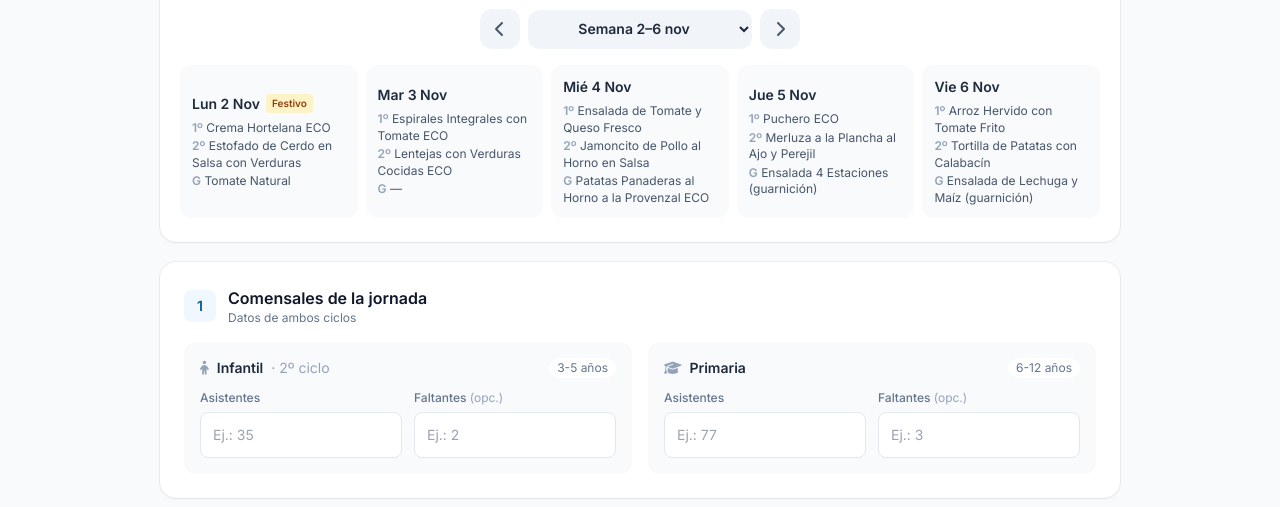
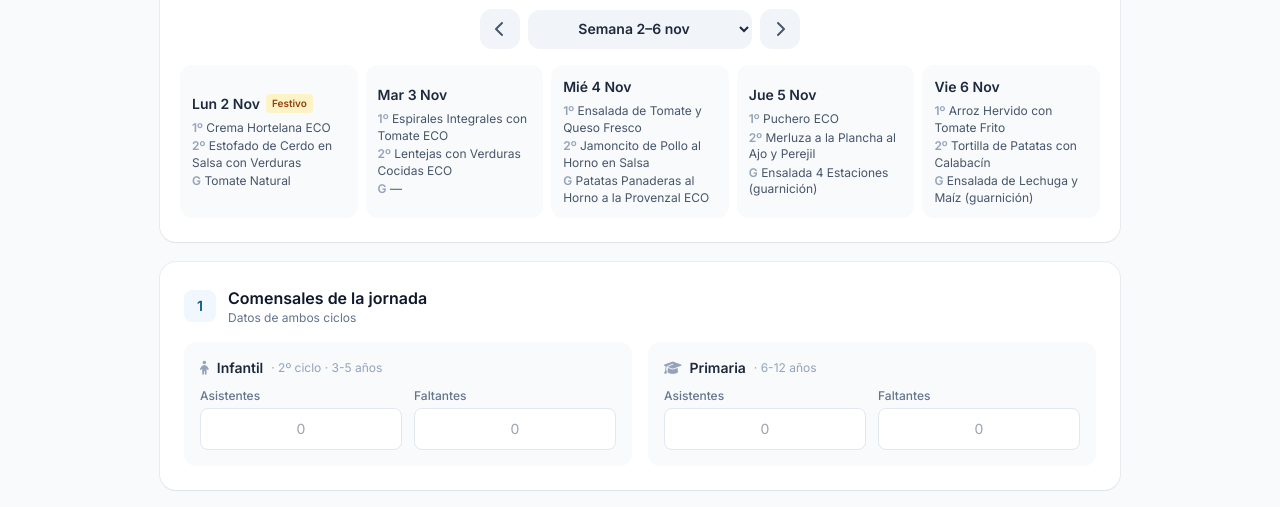
Before and after one commit to Paeter81/Aceptacion-Menu, a plain HTML site: page index.html in a window 1280 px wide. Shown: the part 254-761 px from the top of the page. Drawn offline with nearby package versions, Linux system fonts and the light colour scheme.

Commit message:
Add files via upload

```diff
--- a/index.html
+++ b/index.html
@@ -194,36 +194,34 @@
         <p class="text-xs text-slate-500">Datos de ambos ciclos</p>
       </div>
     </div>
-    <div class="grid grid-cols-1 md:grid-cols-2 gap-4">
-      <div class="bg-slate-50 p-4 rounded-xl space-y-3">
-        <div class="flex items-center justify-between gap-2">
-          <span class="text-sm font-semibold text-slate-800 flex items-center gap-2"><i class="fa-solid fa-child text-slate-400"></i>Infantil <span class="font-normal text-slate-400">· 2º ciclo</span></span>
-          <span class="text-xs text-slate-500 bg-white px-2 py-0.5 rounded-full">3-5 años</span>
+    <div class="grid grid-cols-2 gap-2.5 sm:gap-4">
+      <div class="bg-slate-50 rounded-xl p-2.5 sm:p-4 space-y-2.5 min-w-0">
+        <div class="text-sm font-semibold text-slate-800 flex items-center gap-1.5 sm:gap-2 min-w-0">
+          <i class="fa-solid fa-child text-slate-400"></i><span>Infantil</span><span class="hidden sm:inline text-xs font-normal text-slate-400">· 2º ciclo · 3-5 años</span>
         </div>
-        <div class="grid grid-cols-2 gap-3">
-          <div>
-            <label for="as_i" class="block text-xs font-medium text-slate-500 mb-1.5">Asistentes</label>
-            <input id="as_i" type="text" inputmode="numeric" placeholder="Ej.: 35" class="w-full bg-white border border-slate-200 text-slate-800 text-base sm:text-sm rounded-lg p-3 focus:outline-none focus:border-brand-500 focus:ring-2 focus:ring-brand-500/30 transition">
+        <div class="grid grid-cols-2 gap-1.5 sm:gap-3">
+          <div class="min-w-0">
+            <label for="as_i" class="block text-[11px] sm:text-xs font-medium text-slate-500 mb-1"><span class="sm:hidden">Asist.</span><span class="hidden sm:inline">Asistentes</span></label>
+            <input id="as_i" type="text" inputmode="numeric" aria-label="Asistentes Infantil" placeholder="0" class="w-full bg-white border border-slate-200 text-slate-800 text-base sm:text-sm rounded-lg py-2.5 px-2 sm:px-3 text-center focus:outline-none focus:border-brand-500 focus:ring-2 focus:ring-brand-500/30 transition">
           </div>
-          <div>
-            <label for="na_i" class="block text-xs font-medium text-slate-500 mb-1.5">Faltantes <span class="text-slate-400 font-normal">(opc.)</span></label>
-            <input id="na_i" type="text" inputmode="numeric" placeholder="Ej.: 2" class="w-full bg-white border border-slate-200 text-slate-800 text-base sm:text-sm rounded-lg p-3 focus:outline-none focus:border-brand-500 focus:ring-2 focus:ring-brand-500/30 transition">
+          <div class="min-w-0">
+            <label for="na_i" class="block text-[11px] sm:text-xs font-medium text-slate-500 mb-1"><span class="sm:hidden">Falt.</span><span class="hidden sm:inline">Faltantes</span></label>
+            <input id="na_i" type="text" inputmode="numeric" aria-label="Faltantes Infantil" placeholder="0" class="w-full bg-white border border-slate-200 text-slate-800 text-base sm:text-sm rounded-lg py-2.5 px-2 sm:px-3 text-center focus:outline-none focus:border-brand-500 focus:ring-2 focus:ring-brand-500/30 transition">
           </div>
         </div>
       </div>
-      <div class="bg-slate-50 p-4 rounded-xl space-y-3">
-        <div class="flex items-center justify-between gap-2">
-          <span class="text-sm font-semibold text-slate-800 flex items-center gap-2"><i class="fa-solid fa-graduation-cap text-slate-400"></i>Primaria</span>
-          <span class="text-xs text-slate-500 bg-white px-2 py-0.5 rounded-full">6-12 años</span>
+      <div class="bg-slate-50 rounded-xl p-2.5 sm:p-4 space-y-2.5 min-w-0">
+        <div class="text-sm font-semibold text-slate-800 flex items-center gap-1.5 sm:gap-2 min-w-0">
+          <i class="fa-solid fa-graduation-cap text-slate-400"></i><span>Primaria</span><span class="hidden sm:inline text-xs font-normal text-slate-400">· 6-12 años</span>
         </div>
-        <div class="grid grid-cols-2 gap-3">
-          <div>
-            <label for="as_p" class="block text-xs font-medium text-slate-500 mb-1.5">Asistentes</label>
-            <input id="as_p" type="text" inputmode="numeric" placeholder="Ej.: 77" class="w-full bg-white border border-slate-200 text-slate-800 text-base sm:text-sm rounded-lg p-3 focus:outline-none focus:border-brand-500 focus:ring-2 focus:ring-brand-500/30 transition">
+        <div class="grid grid-cols-2 gap-1.5 sm:gap-3">
+          <div class="min-w-0">
+            <label for="as_p" class="block text-[11px] sm:text-xs font-medium text-slate-500 mb-1"><span class="sm:hidden">Asist.</span><span class="hidden sm:inline">Asistentes</span></label>
+            <input id="as_p" type="text" inputmode="numeric" aria-label="Asistentes Primaria" placeholder="0" class="w-full bg-white border border-slate-200 text-slate-800 text-base sm:text-sm rounded-lg py-2.5 px-2 sm:px-3 text-center focus:outline-none focus:border-brand-500 focus:ring-2 focus:ring-brand-500/30 transition">
           </div>
-          <div>
-            <label for="na_p" class="block text-xs font-medium text-slate-500 mb-1.5">Faltantes <span class="text-slate-400 font-normal">(opc.)</span></label>
-            <input id="na_p" type="text" inputmode="numeric" placeholder="Ej.: 3" class="w-full bg-white border border-slate-200 text-slate-800 text-base sm:text-sm rounded-lg p-3 focus:outline-none focus:border-brand-500 focus:ring-2 focus:ring-brand-500/30 transition">
+          <div class="min-w-0">
+            <label for="na_p" class="block text-[11px] sm:text-xs font-medium text-slate-500 mb-1"><span class="sm:hidden">Falt.</span><span class="hidden sm:inline">Faltantes</span></label>
+            <input id="na_p" type="text" inputmode="numeric" aria-label="Faltantes Primaria" placeholder="0" class="w-full bg-white border border-slate-200 text-slate-800 text-base sm:text-sm rounded-lg py-2.5 px-2 sm:px-3 text-center focus:outline-none focus:border-brand-500 focus:ring-2 focus:ring-brand-500/30 transition">
           </div>
         </div>
       </div>
```
